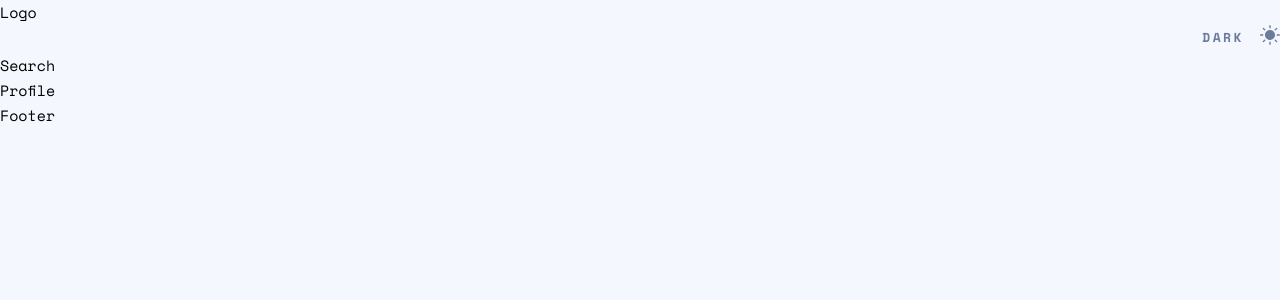
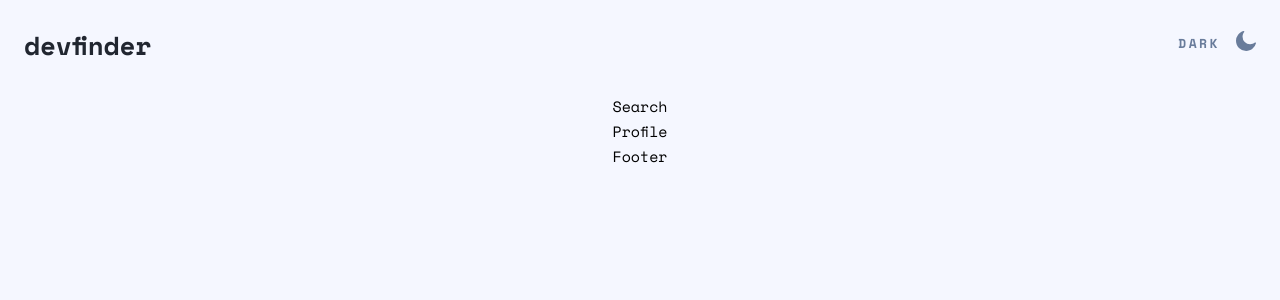
Before and after one commit to Candyfair/github-user-search-app, a React app: page / in a window 1280 px wide. Shown: the top 300 px of the page. Built offline with nearby package versions, Linux system fonts and the light colour scheme.

Commit message:
Create Redux state for dark mode

```diff
--- a/src/components/DarkMode/index.js
+++ b/src/components/DarkMode/index.js
@@ -1,17 +1,23 @@
-import { useState, useEffect } from 'react';
-import styles from './style.scss';
+import { useDispatch, useSelector } from 'react-redux';
+import { useEffect } from 'react';
+
+import { changeMode, setMode } from '../../redux/actions/mode';
+
+import './style.scss';
 
 import * as CONSTANTS from '../../utils/constants';
 import Icon from '../Icon';
 
 const DarkMode = () => {
-  const [isDark, setIsDark] = useState(true);
+  const dispatch = useDispatch();
+  const { lightmode, mode } = useSelector((state) => state.mode);
 
   let theme;
   const { body } = document;
   const lightTheme = 'light';
   const darkTheme = 'dark';
 
+  // Store data
   if (localStorage) {
     theme = localStorage.getItem('theme');
   }
@@ -21,14 +27,21 @@ const DarkMode = () => {
   }
   else {
     body.classList.add(lightTheme);
+    theme = mode;
   }
 
   const handleClick = () => {
-    setIsDark((prevState) => !prevState);
+    dispatch(changeMode());
+    if (theme === 'light') {
+      dispatch(setMode('dark'));
+    }
+    else {
+      dispatch(setMode('light'));
+    }
   };
 
   useEffect(() => {
-    if (isDark) {
+    if (lightmode) {
       body.classList.replace(darkTheme, lightTheme);
       localStorage.setItem('theme', 'light');
       theme = lightTheme;
@@ -46,15 +59,15 @@ const DarkMode = () => {
       type="button"
       className="darkMode"
     >
-      <div className={`darkMode__text${!isDark ? '-dark' : ''}`}>
-        {isDark ? 'DARK' : 'LIGHT'}
+      <div className={`darkMode__text${!lightmode ? '-dark' : ''}`}>
+        {lightmode ? 'DARK' : 'LIGHT'}
       </div>
 
-      <div className={`darkMode__icon${!isDark ? '-dark' : ''}`}>
+      <div className={`darkMode__icon${!lightmode ? '-dark' : ''}`}>
         {
-          isDark
-            ? <Icon icon={CONSTANTS.ICONS.sun} size={20} viewbox={20} />
-            : <Icon icon={CONSTANTS.ICONS.moon} size={20} viewbox={20} />
+          lightmode
+            ? <Icon icon={CONSTANTS.ICONS.moon} size={20} />
+            : <Icon icon={CONSTANTS.ICONS.sun} size={20} />
         }
       </div>
 
--- a/src/components/Header/index.js
+++ b/src/components/Header/index.js
@@ -1,8 +1,11 @@
 import './style.scss';
 
+import DarkMode from '../DarkMode';
+
 const Header = () => (
-  <div>
-    <div>Logo</div>
+  <div className="header">
+    <div className="header__logo">devfinder</div>
+    <DarkMode />
   </div>
 );
 
--- a/src/components/Header/style.scss
+++ b/src/components/Header/style.scss
@@ -0,0 +1,14 @@
+@import '../../styles/vars';
+@import '../../styles/mixins';
+
+.header {
+  @include flexCenter(space-between, center, row);
+  margin-bottom: 35px;
+  width: 100%;
+
+  &__logo {
+    color: $logo-light;
+    font-size: 26px;
+    font-weight: 700;
+  }
+}
--- a/src/components/Icon/index.js
+++ b/src/components/Icon/index.js
@@ -1,7 +1,7 @@
 import PropTypes from 'prop-types';
 
-const Icon = ({ icon, size, viewbox }) => (
-  <svg width={size} height={size} viewBox={viewbox}>
+const Icon = ({ icon, size }) => (
+  <svg width={size} height={size}>
     <path d={icon} />
   </svg>
 );
@@ -9,7 +9,6 @@ const Icon = ({ icon, size, viewbox }) => (
 Icon.propTypes = {
   icon: PropTypes.string.isRequired,
   size: PropTypes.number.isRequired,
-  viewbox: PropTypes.string.isRequired,
 };
 
 export default Icon;
--- a/src/components/Layout/index.js
+++ b/src/components/Layout/index.js
@@ -4,13 +4,11 @@ import Header from '../Header';
 import Search from '../Search';
 import Profile from '../Profile';
 import Footer from '../Footer';
-import DarkMode from '../DarkMode';
 
 const Layout = () => (
-  <div className="global">
+  <div className="container">
     <header>
       <Header />
-      <DarkMode />
     </header>
 
     <main>
--- a/src/components/Layout/style.scss
+++ b/src/components/Layout/style.scss
@@ -0,0 +1,15 @@
+@import '../../styles/mixins';
+@import '../../styles/vars';
+
+.container {
+  @include flexCenter(center, center, column);
+
+  margin-top: 31px;
+  margin-left: 24px;
+  margin-right: 24px;
+
+}
+
+header {
+  width: 100%;
+}
--- /dev/null
+++ b/src/redux/actions/mode.js
@@ -0,0 +1,11 @@
+export const CHANGE_MODE = 'CHANGE_MODE';
+export const SET_MODE = 'SET_MODE';
+
+export const changeMode = () => ({
+  type: CHANGE_MODE,
+});
+
+export const setMode = (value) => ({
+  type: SET_MODE,
+  value,
+});
--- a/src/redux/reducers/index.js
+++ b/src/redux/reducers/index.js
@@ -1,6 +1,8 @@
 import { combineReducers } from 'redux';
 import counter from './counter';
+import mode from './mode';
 
 export default combineReducers({
   counter,
+  mode,
 });
--- /dev/null
+++ b/src/redux/reducers/mode.js
@@ -0,0 +1,27 @@
+import { CHANGE_MODE, SET_MODE } from '../actions/mode';
+
+const initialState = {
+  lightmode: true,
+  mode: 'light',
+};
+
+const reducer = (state = initialState, action = {}) => {
+  switch (action.type) {
+    case CHANGE_MODE:
+      return {
+        ...state,
+        lightmode: !state.lightmode,
+      };
+
+    case SET_MODE:
+      return {
+        ...state,
+        mode: action.value,
+      };
+
+    default:
+      return state;
+  }
+};
+
+export default reducer;
--- a/src/styles/index.scss
+++ b/src/styles/index.scss
@@ -17,6 +17,7 @@
 
 html, body, #root, .app {
   height: 100%;
+  width: 100%;
 }
 
 body {
```
